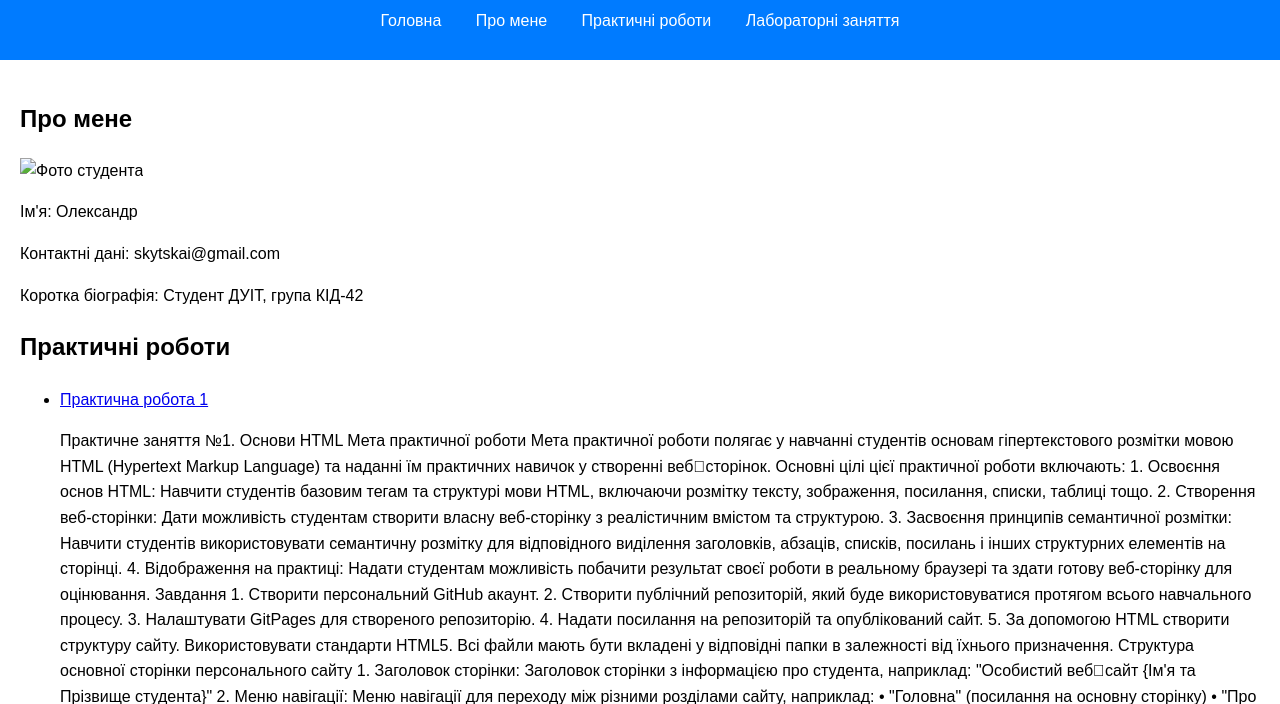
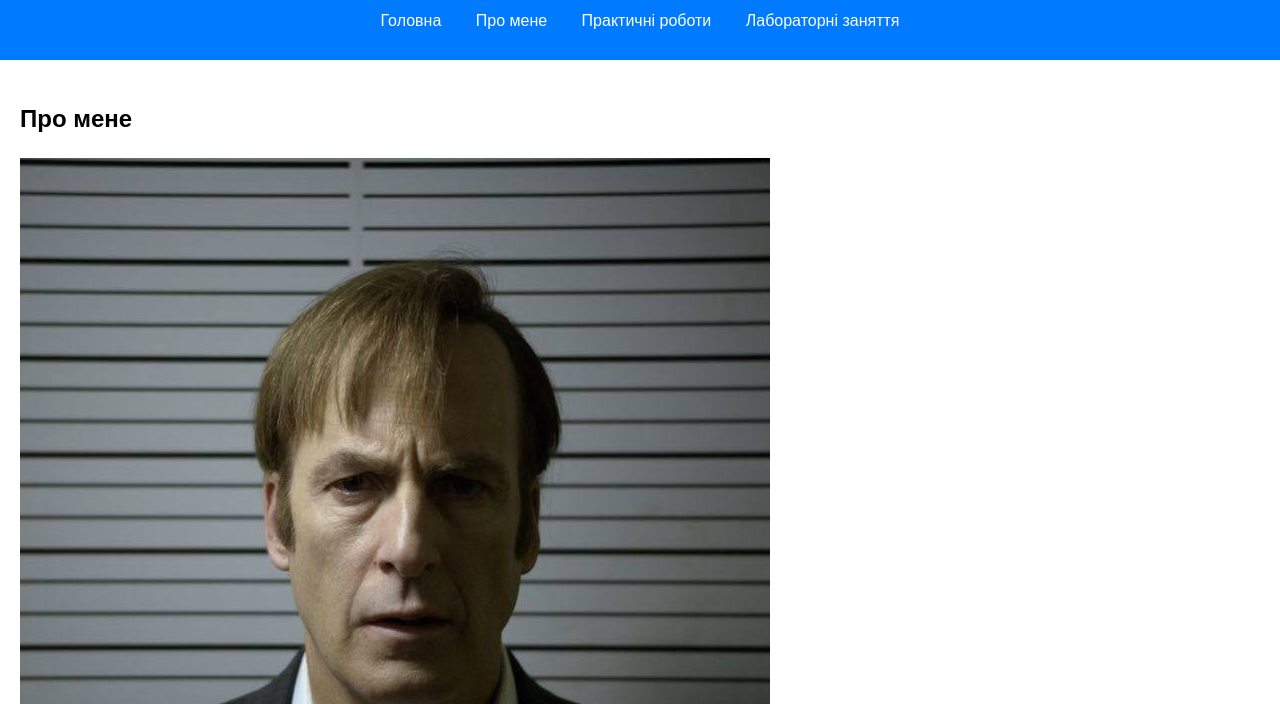
Before and after one commit to skytsaki/personal-website, a plain HTML site: page index.html in a window 1280 px wide. Shown: the part 96-800 px from the top of the page. Drawn offline with Linux system fonts and the light colour scheme.

Commit message:
Update index.html

```diff
--- a/index.html
+++ b/index.html
@@ -22,7 +22,7 @@
     <main>
         <section id="about-me">
             <h2>Про мене</h2>
-            <img src="images/my-photo.jpg" alt="Фото студента">
+            <img src="photo_2023-07-18_20-36-44.jpg" alt="Фото студента">
             <p>Ім'я: Олександр</p>
             <p>Контактні дані: skytskai@gmail.com</p>
             <p>Коротка біографія: Студент ДУІТ, група КІД-42</p>
```
